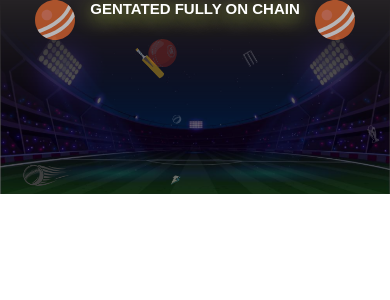
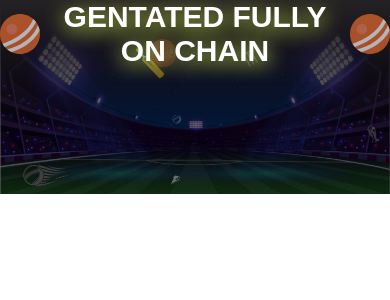
Before and after one commit to 44Chann/cricket-loot, a Next.js app: page /componets/herotext in a window 390 px wide. Shown: the top 300 px of the page. Built offline with nearby package versions, Linux system fonts and the light colour scheme; a web font is replaced by a local one.

Commit message:
mobile font size  hero text bug fixes

```diff
--- a/styles/globals.css
+++ b/styles/globals.css
@@ -106,7 +106,7 @@ img {
   margin-inline: 15px;
   width: max-content;
   text-align: center;
-  font-size: 1rem;
+  font-size: 2rem;
 }
 
 .hero-cards {
```
